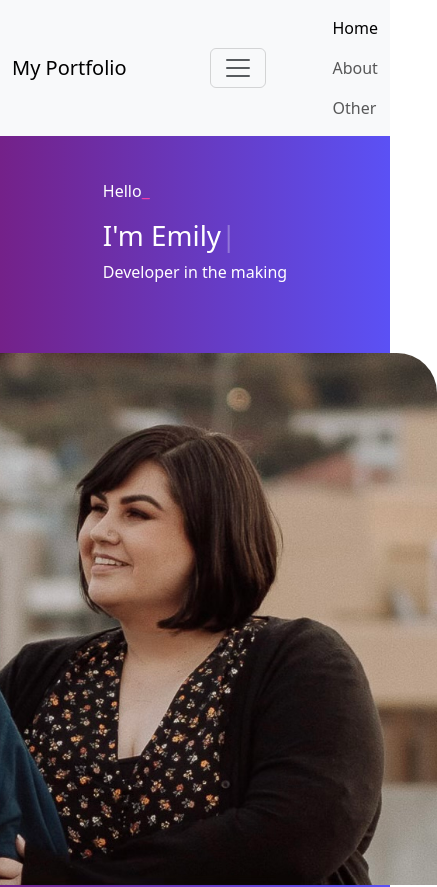
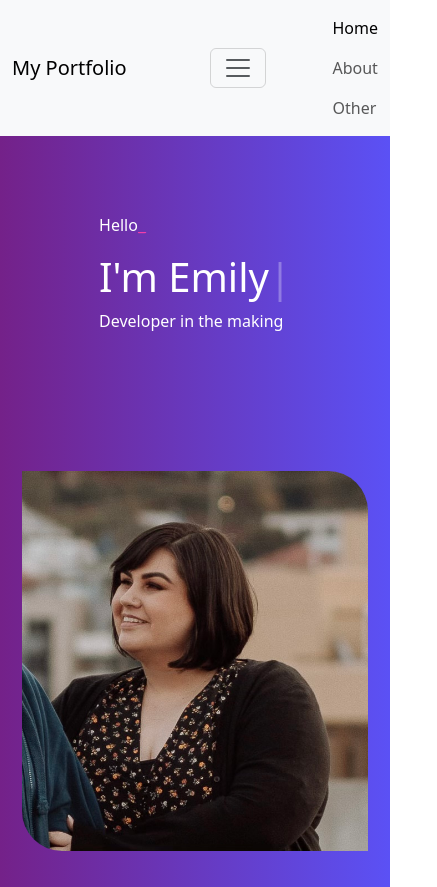
Before and after one commit to emjkenz/React-Portfolio, a React (Create React App) app: page / in a window 390 px wide. Shown: the top 887 px of the page, 437 px wide, since content can reach past the window. Built offline with nearby package versions, Linux system fonts and the light colour scheme.

Commit message:
Updated homepage styling

```diff
--- a/src/Pages/Home.css
+++ b/src/Pages/Home.css
@@ -11,6 +11,7 @@
 .home .image-container {
     /* Adjust the size of the image so its not so overpowering */
     height: 70%;
+    width: auto;
 }
 
 .home .image-container img {
@@ -79,3 +80,19 @@
         opacity: 1;
     }
 }
+
+@media screen and (max-width: 768px) {
+    .home {
+        /* Change the direction of the flex container to run vertically on mobile */
+        /* flex-direction: column; */
+    }
+
+    .home h1 {
+        font-size: 40px;
+    }
+
+    .home .image-container {
+        /* Reduce the image size on mobile */
+        height: 50%;
+    }
+}
```
